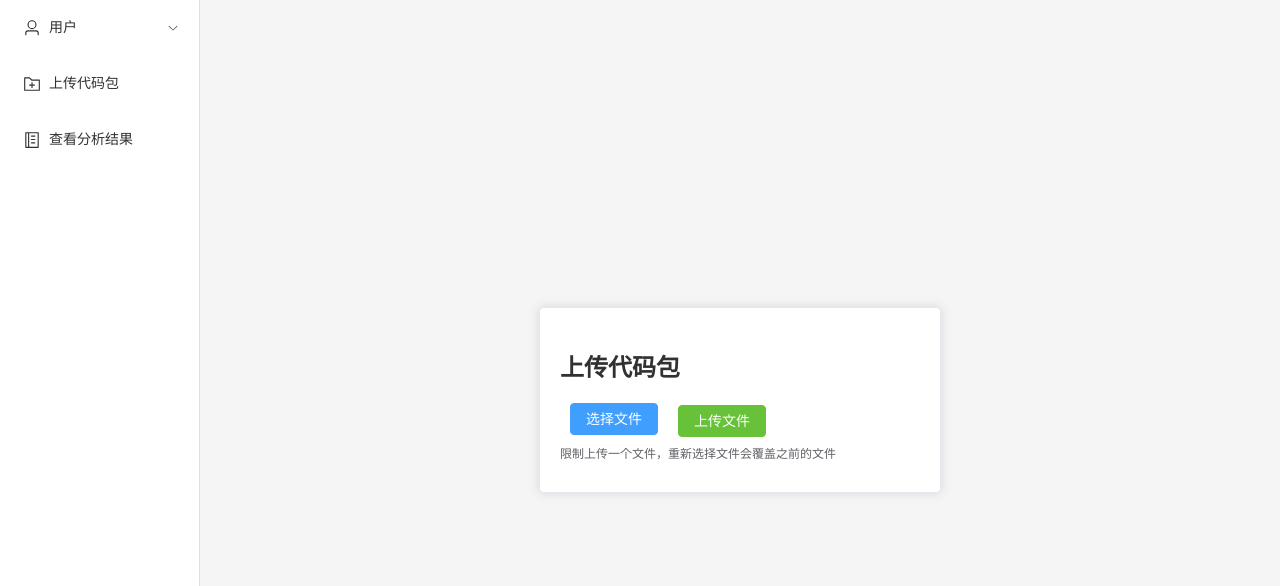
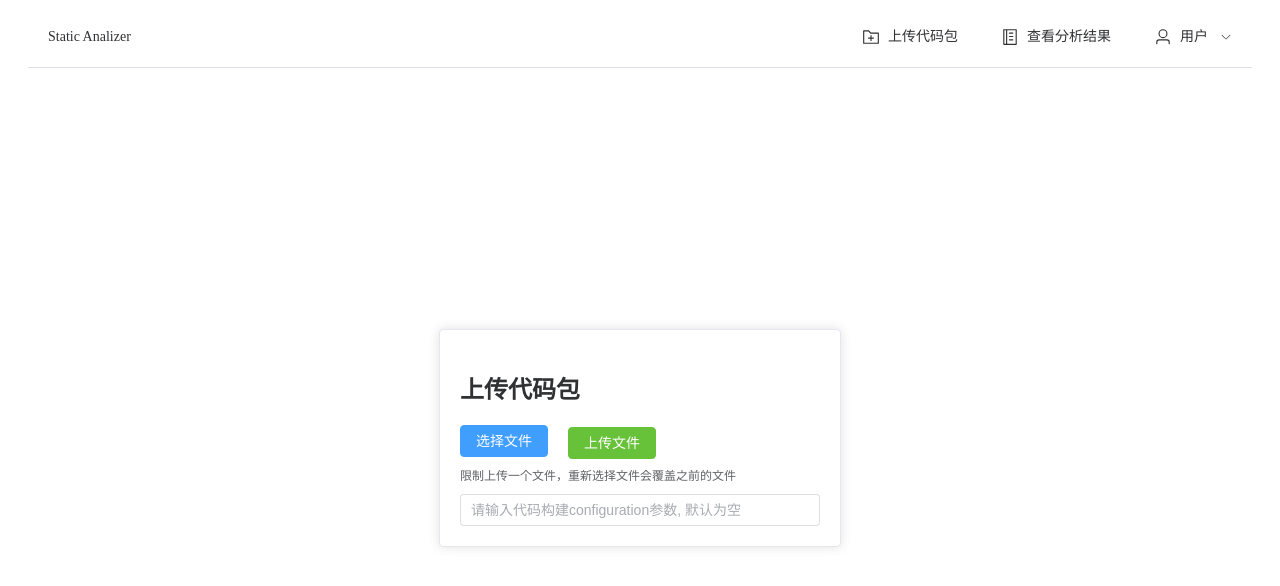
Before and after one commit to StaticAnalyzer/StaticAnalyzer-Frontend, a Vue app: page /upload in a window 1280 px wide. Shown: the top 586 px of the page. Built offline with nearby package versions, Linux system fonts and the light colour scheme.

Commit message:
Fix the rebase conflicts

```diff
--- a/src/App.vue
+++ b/src/App.vue
@@ -1,7 +1,21 @@
 <template>
   <el-container>
-    <el-aside class="menu-container">
-      <el-menu :router="true">
+    <el-header class="menu-container" >
+      <el-menu :router="true" mode="horizontal" :ellipsis="false">
+        <el-menu-item index="/about">Static Analizer</el-menu-item>
+        <div class="flex-grow" />
+        <el-menu-item index="/upload">
+          <template #title>
+            <el-icon><FolderAdd /></el-icon>
+            <span>上传代码包</span>
+          </template>
+        </el-menu-item>
+        <el-menu-item index="/result">
+          <template #title>
+            <el-icon><Memo /></el-icon>
+            <span>查看分析结果</span>
+          </template>
+        </el-menu-item>
         <el-sub-menu index="user">
           <template #title>
             <el-icon><User /></el-icon>
@@ -17,20 +31,8 @@
             <template #title>注册</template>
           </el-menu-item>
         </el-sub-menu>
-        <el-menu-item index="/upload">
-          <template #title>
-            <el-icon><FolderAdd /></el-icon>
-            <span>上传代码包</span>
-          </template>
-        </el-menu-item>
-        <el-menu-item index="/result">
-          <template #title>
-            <el-icon><Memo /></el-icon>
-            <span>查看分析结果</span>
-          </template>
-        </el-menu-item>
       </el-menu>
-    </el-aside>
+    </el-header>
 
     <el-main>
       <router-view></router-view>
@@ -54,26 +56,14 @@ html,
 body,
 #app {
   height: 100%;
-  width: 100%;
-  margin: 0;
-  padding: 0;
 }
-</style>
 
-<style scoped>
 .el-container {
   height: 100%;
 }
 
-.el-aside {
-  width: 200px
+.flex-grow {
+  flex-grow: 1;
 }
 
-.el-menu {
-  height: 100%;
-}
-
-.el-main {
-  padding: 0;
-}
 </style>
--- /dev/null
+++ b/src/components/DetailsView.vue
@@ -0,0 +1,43 @@
+<template>
+  <div class="detials-wrapper">
+    {{ details }}
+  </div>
+</template>
+
+<script>
+import axios from 'axios'
+import { ElNotification } from 'element-plus'
+
+export default {
+  name: 'DetailsView',
+  data() {
+    return {
+      details: null
+    }
+  },
+  mounted() {
+    axios.get('detials', {
+      params: {
+        id: this.$route.params.id
+      },
+      headers: {
+        'token': window.localStorage.getItem('token'),
+      }
+    }).then((response) => {
+      this.details = response.data
+    }).catch((error) => {
+      ElNotification({
+        title: '获取结果失败',
+        message: error.message,
+        type: 'error'
+      })
+    })
+  }
+}
+</script>
+
+<style>
+.detials-wrapper {
+  padding: 20px;
+}
+</style>
--- a/src/components/FileUpload.vue
+++ /dev/null
@@ -1,66 +0,0 @@
-<template>
-  <div class="upload-card-wrapper">
-    <el-card class="upload-card">
-      <h1 class="upload-card-title">
-        上传代码包
-      </h1>
-      <el-upload
-        ref="upload"
-        class="file-upload"
-        action="api=upload"
-        :limit="1"
-        :on-exceed="handleExceed"
-        :auto-upload="false"
-      >
-        <template #trigger>
-          <el-button type="primary">选择文件</el-button>
-        </template>
-        <el-button class="ml-3" type="success" @click="submitUpload">
-          上传文件
-        </el-button>
-        <template #tip>
-          <div class="el-upload__tip">
-            限制上传一个文件，重新选择文件会覆盖之前的文件
-          </div>
-        </template>
-      </el-upload>
-  </el-card>
-  </div>
-</template>
-
-<script>
-import { genFileId } from 'element-plus'
-
-export default {
-  methods: {
-    handleExceed(files) {
-      this.$refs.upload.clearFiles()
-      const file = files[0]
-      file.uid = genFileId()
-      this.$refs.upload.handleStart(file)
-    },
-    submitUpload() {
-      this.$refs.upload.submit()
-    },
-  },
-}
-</script>
-
-<style>
-.upload-card-wrapper {
-  display: flex;
-  justify-content: center;
-  align-items: center;
-  height: 100%;
-  background-color: #f5f5f5;
-}
-
-.upload-card {
-  width: 400px;
-}
-
-.file-upload .el-button {
-  margin-left: 10px;
-  margin-right: 10px;
-}
-</style>
--- /dev/null
+++ b/src/components/ProjectUpload.vue
@@ -0,0 +1,93 @@
+<template>
+  <div class="upload-card-wrapper">
+    <el-card class="upload-card">
+      <h1 class="upload-card-title">
+        上传代码包
+      </h1>
+      <el-upload ref="upload" class="file-upload" :http-request="handleUploadFile" :limit="1" :on-exceed="handleExceed"
+        accept=".zip, .tar, .tar.gz" :auto-upload="false" :on-success="handleSuccess" :on-error="handleError">
+        <template #trigger>
+          <el-button class="select_file" type="primary">选择文件</el-button>
+        </template>
+        <el-button class="ml-3 upload_btn" type="success" @click="submitUpload">
+          上传文件
+        </el-button>
+        <template #tip>
+          <div class="el-upload__tip">
+            限制上传一个文件，重新选择文件会覆盖之前的文件
+          </div>
+        </template>
+      </el-upload>
+      <el-input v-model="config" placeholder="请输入代码构建configuration参数, 默认为空" />
+    </el-card>
+  </div>
+</template>
+
+<script>
+import { genFileId } from 'element-plus'
+import axios from 'axios'
+import { ElNotification } from 'element-plus'
+
+export default {
+  name: 'ProjectUpload',
+  data() {
+    return {
+      config: '',
+    }
+  },
+  methods: {
+    handleExceed(files) {
+      this.$refs.upload.clearFiles()
+      const file = files[0]
+      file.uid = genFileId()
+      this.$refs.upload.handleStart(file)
+    },
+    async handleUploadFile(param) {
+      let formData = new FormData()
+      formData.append('file', param.file)
+      formData.append('config', this.config)
+
+      return axios.post('upload', formData, {
+        headers: {
+          'Content-Type': 'multipart/form-data',
+          'token': window.localStorage.getItem('token'),
+        }
+      })
+    },
+    submitUpload() {
+      this.$refs.upload.submit()
+    },
+    handleSuccess() {
+      this.$router.push({ name: 'ResultView' })
+    },
+    handleError(error) {
+      ElNotification({
+        title: '上传失败',
+        message: error.message,
+        type: 'error',
+      })
+    }
+  },
+}
+</script>
+
+<style>
+.upload-card-wrapper {
+  display: flex;
+  justify-content: center;
+  align-items: center;
+  height: 100%;
+}
+
+.upload-card {
+  width: 400px;
+}
+
+.file-upload .select_file {
+  margin-right: 10px;
+}
+
+.file-upload .upload_btn {
+  margin-left: 10px;
+}
+</style>
--- /dev/null
+++ b/src/components/ResultsView.vue
@@ -0,0 +1,52 @@
+<template>
+  <div class="result-view-wrapper">
+    <el-table :data="analysis_results" @row-click="onRowClick">
+      <el-table-column prop="name" label="压缩包名称" />
+      <el-table-column prop="status" label="分析状态" />
+      <el-table-column prop="config" label="配置参数" />
+      <el-table-column prop="time" label="上传时间" />
+    </el-table>
+  </div>
+</template>
+
+<script>
+import axios from 'axios'
+import { ElNotification } from 'element-plus'
+
+export default {
+  name: 'ResultsView',
+  data() {
+    return {
+      analysis_results: []
+    }
+  },
+  mounted() {
+    axios.get('result', {
+      headers: {
+        'token': window.localStorage.getItem('token'),
+      }
+    }).then((response) => {
+      this.analysis_results = response.data
+    }).catch((error) => {
+      ElNotification({
+        title: '获取结果失败',
+        message: error.message,
+        type: 'error'
+      })
+    })
+  },
+  methods: {
+    onRowClick(row) {
+      this.$router.push({
+        path: '/result/' + row.id
+      })
+    }
+  }
+}
+</script>
+
+<style>
+.result-view-wrapper {
+  padding: 20px;
+}
+</style>
--- a/src/components/UserPageLayout.vue
+++ b/src/components/UserPageLayout.vue
@@ -103,7 +103,7 @@ export default {
                 this.notificate("登陆成功", msg, "success")
                 window.localStorage.setItem('id', response.data.data.user.id)
                 window.localStorage.setItem("token", response.data.data.token)
-                this.$router.push('/upload/')
+                this.$router.push('/result/')
               }
               else
                 this.notificate("登陆失败", response.data.msg, "error")
@@ -164,8 +164,7 @@ export default {
   display: flex;
   justify-content: center;
   align-items: center;
-  height: 100vh;
-  background-color: #f5f5f5;
+  height: 100%;
 }
 
 .user-auth-card {
```
Also changed, not shown: src/router/index.js (+12 -2 lines).
